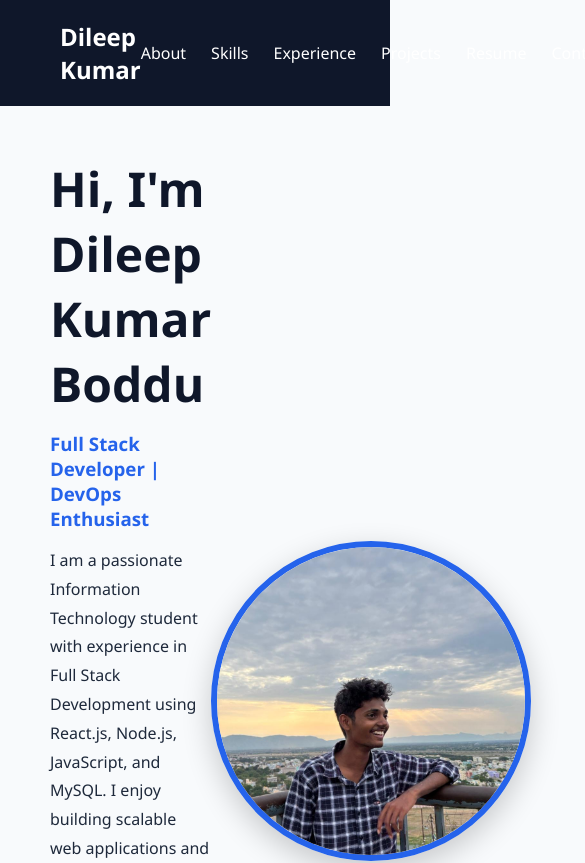
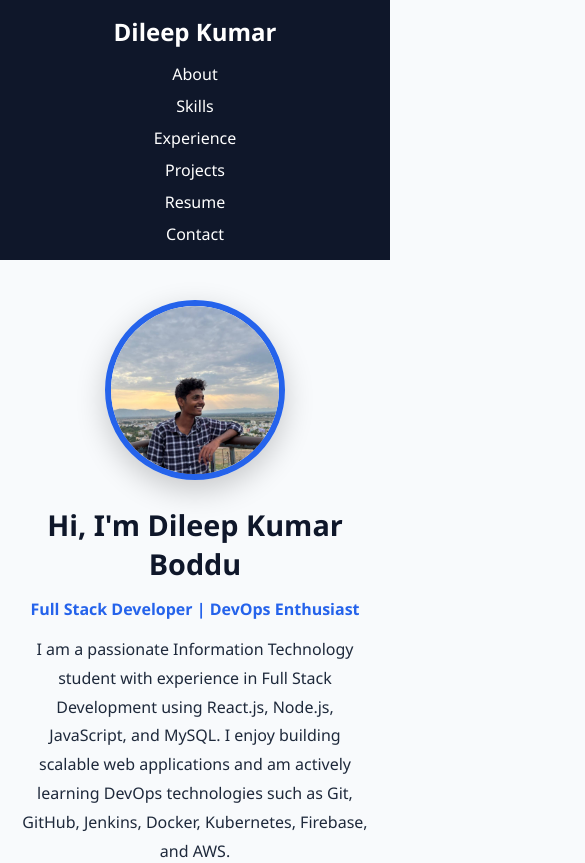
Before and after one commit to dileepkumarboddu/portfolio, a React (Create React App) app: page / in a window 390 px wide. Shown: the top 863 px of the page, 585 px wide, since content can reach past the window. Built offline with nearby package versions, Linux system fonts and the light colour scheme.

Commit message:
Added responsive design for mobile and tablet devices

```diff
--- a/src/App.css
+++ b/src/App.css
@@ -211,3 +211,103 @@ footer h3 {
   justify-content: center;
   align-items: center;
 }
+/* =========================
+   Mobile Responsive Design
+   ========================= */
+
+@media (max-width: 768px) {
+
+  /* Navbar */
+  .navbar {
+    flex-direction: column;
+    padding: 15px 20px;
+    gap: 15px;
+    text-align: center;
+  }
+
+  .navbar ul {
+    flex-wrap: wrap;
+    justify-content: center;
+    gap: 15px;
+  }
+
+  /* Hero */
+  .hero {
+    flex-direction: column-reverse;
+    text-align: center;
+    padding: 40px 20px;
+  }
+
+  .hero-content {
+    max-width: 100%;
+  }
+
+  .hero h1 {
+    font-size: 2rem;
+  }
+
+  .hero h3 {
+    font-size: 1.2rem;
+  }
+
+  .hero img {
+    width: 220px;
+    height: 220px;
+    margin-bottom: 25px;
+  }
+
+  .hero-buttons {
+    justify-content: center;
+  }
+
+  /* Sections */
+  section {
+    padding: 60px 20px;
+  }
+
+  /* Skills */
+  .skills-grid {
+    grid-template-columns: repeat(2, 1fr);
+  }
+
+  /* Cards */
+  .card {
+    padding: 20px;
+  }
+
+  /* Contact */
+  form {
+    width: 100%;
+  }
+
+  button {
+    width: 100%;
+  }
+}
+
+/* Small Mobile Devices */
+
+@media (max-width: 480px) {
+
+  .hero h1 {
+    font-size: 1.8rem;
+  }
+
+  .hero h3 {
+    font-size: 1rem;
+  }
+
+  .hero img {
+    width: 180px;
+    height: 180px;
+  }
+
+  .skills-grid {
+    grid-template-columns: 1fr;
+  }
+
+  .navbar ul {
+    flex-direction: column;
+    gap: 10px;
+  }
+}
```
